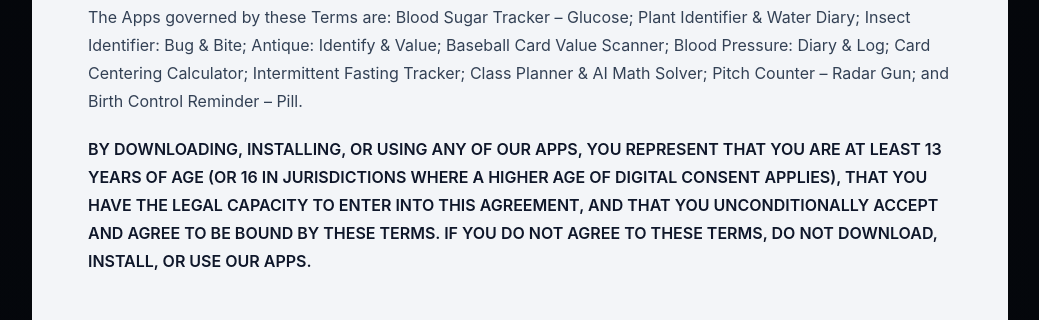
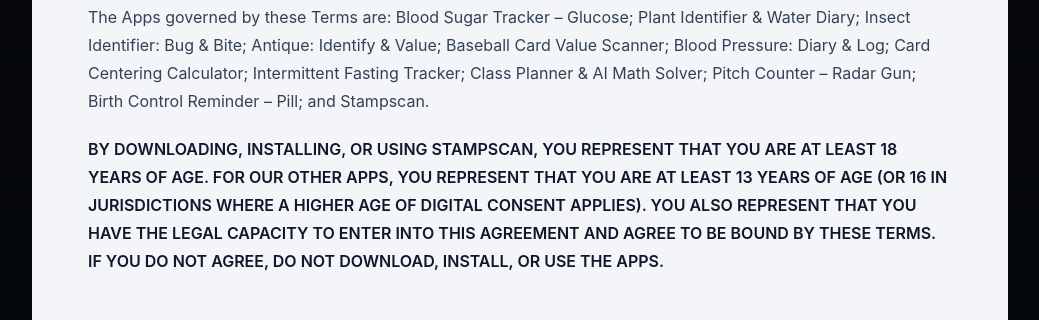
Before and after one commit to bllhlskr/euler-soft-website, an Astro site: page /terms-of-use in a window 1280 px wide. Shown: the part 753-1073 px from the top of the page, without its empty margins (120-1159 px from the left). Built offline with nearby package versions, Linux system fonts and the light colour scheme; Astro itself is replaced by a stand-in of ours.

Commit message:
fix(terms): align Stampscan eligibility

```diff
--- a/src/pages/terms-of-use.astro
+++ b/src/pages/terms-of-use.astro
@@ -24,15 +24,15 @@
             Water Diary; Insect Identifier: Bug &amp; Bite; Antique: Identify &amp; Value; Baseball
             Card Value Scanner; Blood Pressure: Diary &amp; Log; Card Centering Calculator;
             Intermittent Fasting Tracker; Class Planner &amp; AI Math Solver; Pitch Counter – Radar
-            Gun; and Birth Control Reminder – Pill.
+            Gun; Birth Control Reminder – Pill; and Stampscan.
         </p>
         <p>
             <strong>
-                BY DOWNLOADING, INSTALLING, OR USING ANY OF OUR APPS, YOU REPRESENT THAT YOU ARE AT
-                LEAST 13 YEARS OF AGE (OR 16 IN JURISDICTIONS WHERE A HIGHER AGE OF DIGITAL CONSENT
-                APPLIES), THAT YOU HAVE THE LEGAL CAPACITY TO ENTER INTO THIS AGREEMENT, AND THAT YOU
-                UNCONDITIONALLY ACCEPT AND AGREE TO BE BOUND BY THESE TERMS. IF YOU DO NOT AGREE TO
-                THESE TERMS, DO NOT DOWNLOAD, INSTALL, OR USE OUR APPS.
+                BY DOWNLOADING, INSTALLING, OR USING STAMPSCAN, YOU REPRESENT THAT YOU ARE AT LEAST
+                18 YEARS OF AGE. FOR OUR OTHER APPS, YOU REPRESENT THAT YOU ARE AT LEAST 13 YEARS OF
+                AGE (OR 16 IN JURISDICTIONS WHERE A HIGHER AGE OF DIGITAL CONSENT APPLIES). YOU ALSO
+                REPRESENT THAT YOU HAVE THE LEGAL CAPACITY TO ENTER INTO THIS AGREEMENT AND AGREE TO
+                BE BOUND BY THESE TERMS. IF YOU DO NOT AGREE, DO NOT DOWNLOAD, INSTALL, OR USE THE APPS.
             </strong>
         </p>
 
@@ -163,7 +163,7 @@
             The following Apps use artificial intelligence and machine learning models to provide
             identification, analysis, or value estimation results: Plant Identifier &amp; Water Diary;
             Insect Identifier: Bug &amp; Bite; Antique: Identify &amp; Value; Baseball Card Value
-            Scanner; Class Planner &amp; AI Math Solver. All outputs generated by AI or machine
+            Scanner; Class Planner &amp; AI Math Solver; and Stampscan. All outputs generated by AI or machine
             learning features within these Apps — including but not limited to species identifications,
             insect classifications, antique attributions, card values, and math solutions — are
             <strong>estimates only</strong> and are provided for informational and convenience
@@ -197,7 +197,7 @@
 
         <h3>4.1 Value Estimates Are Informational Only</h3>
         <p>
-            Antique: Identify &amp; Value and Baseball Card Value Scanner provide estimated values
+            Antique: Identify &amp; Value, Baseball Card Value Scanner, and Stampscan provide estimated values
             for collectibles, antiques, and trading cards based on AI analysis and available reference
             data. These estimates are <strong>not appraisals, certified valuations, or investment
             advice</strong>. Actual market values fluctuate based on condition, provenance, regional
```
